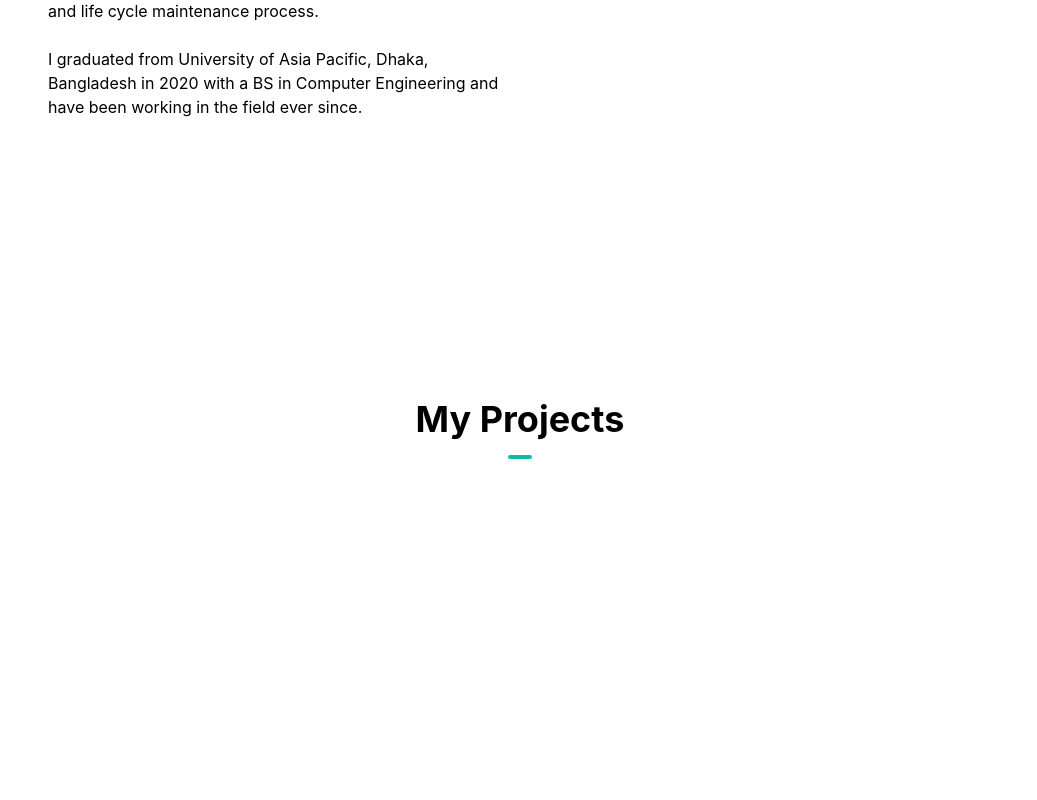
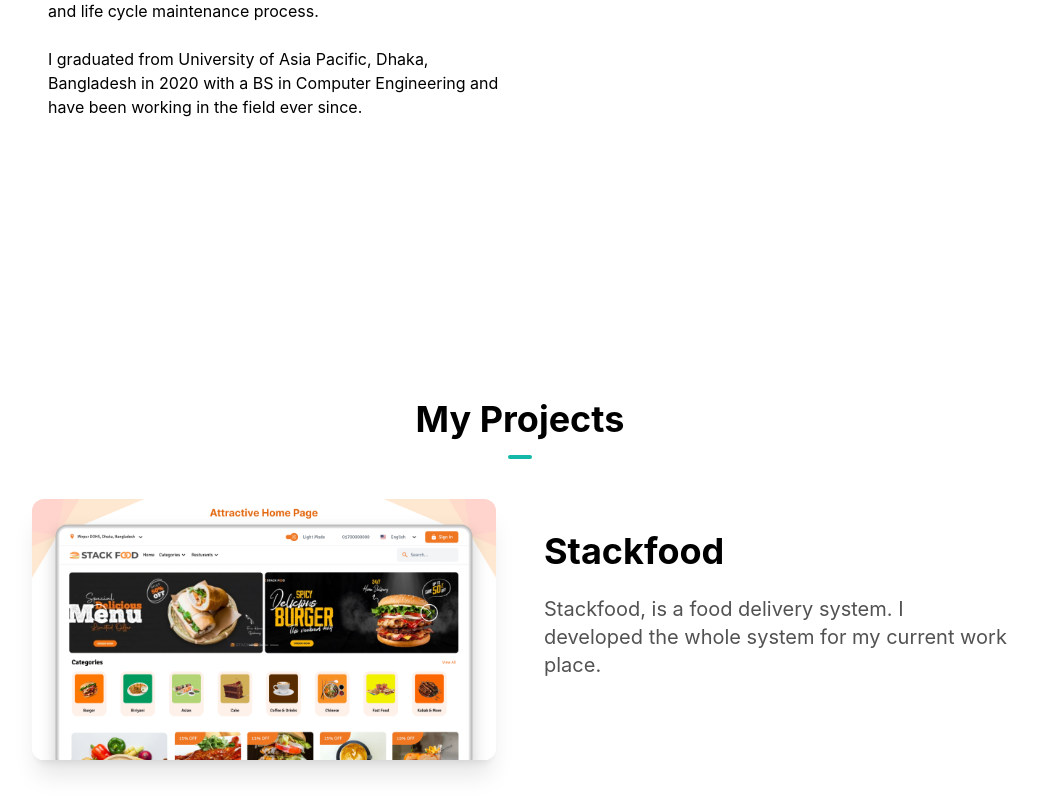
Before and after one commit to anwarhossain1/my-portfolio-tailwind, a Next.js app: page / in a window 1280 px wide. Shown: the part 1464-2264 px from the top of the page, without its empty margins (120-1157 px from the left). Before the commit the page ends 1963 px from the top, so only its background shows below. Built offline with nearby package versions, Linux system fonts and the light colour scheme.

Commit message:
project section added

```diff
--- a/src/components/ProjectsSection.js
+++ b/src/components/ProjectsSection.js
@@ -1,29 +1,32 @@
+import Image from "next/image";
+import Link from "next/link";
 import React from "react";
-
+import stackfood from "../../assets/project/stackfood.png";
+import SlideUp from "./SlideUp";
 const projects = [
   {
-    name: "Thankful Thoughts",
+    name: "Stackfood",
     description:
-      "ThankfulThoughts is a web app that generates an appreciative sentence of something or someone you are thankful for.",
-    image: "/thankfulthoughts.png",
+      "Stackfood, is a food delivery system. I developed the whole system for my current work place.",
+    image: stackfood,
     github: "https://github.com/hqasmei/thankful-thoughts",
-    link: "https://thankfulthoughts.io/",
+    link: "https://stackfood-react.6amtech.com",
   },
-  {
-    name: "PlatoIO",
-    description: "PlatoIO is a to do list app that built using the PERN stack.",
-    image: "/platoio.png",
-    github: "https://github.com/hqasmei/platoio",
-    link: "https://platoio.com/register",
-  },
-  {
-    name: "Kator Family Photos",
-    description:
-      "Kator Family Photos is a photos and video digitization service in the LA area.",
-    image: "/familyphotos.png",
-    github: "https://github.com/hqasmei/katorfamilyphotos",
-    link: "https://katorfamilyphotos.com/",
-  },
+  // {
+  //   name: "PlatoIO",
+  //   description: "PlatoIO is a to do list app that built using the PERN stack.",
+  //   image: "/platoio.png",
+  //   github: "https://github.com/hqasmei/platoio",
+  //   link: "https://platoio.com/register",
+  // },
+  // {
+  //   name: "Kator Family Photos",
+  //   description:
+  //     "Kator Family Photos is a photos and video digitization service in the LA area.",
+  //   image: "/familyphotos.png",
+  //   github: "https://github.com/hqasmei/katorfamilyphotos",
+  //   link: "https://katorfamilyphotos.com/",
+  // },
 ];
 
 const ProjectsSection = () => {
@@ -35,13 +38,13 @@
       </h1>
 
       <div className="flex flex-col space-y-28">
-        {/* {projects.map((project, idx) => {
+        {projects.map((project, idx) => {
           return (
             <div key={idx}>
               <SlideUp offset="-300px 0px -300px 0px">
-                <div className="flex flex-col  animate-slideUpCubiBezier animation-delay-2 md:flex-row md:space-x-12">
+                <div className="flex flex-col  animate-slideUpCubiBezier animation-delay-2 md:flex-row md:space-x-12 mb-10">
                   <div className=" md:w-1/2">
-                    <Link href={project.link}>
+                    <Link href={project.link} target="_blank">
                       <Image
                         src={project.image}
                         alt=""
@@ -58,16 +61,16 @@
                     </p>
                     <div className="flex flex-row align-bottom space-x-4">
                       <Link href={project.github} target="_blank">
-                        <BsGithub
+                        {/* <BsGithub
                           size={30}
                           className="hover:-translate-y-1 transition-transform cursor-pointer"
-                        />
+                        /> */}
                       </Link>
                       <Link href={project.link} target="_blank">
-                        <BsArrowUpRightSquare
+                        {/* <BsArrowUpRightSquare
                           size={30}
                           className="hover:-translate-y-1 transition-transform cursor-pointer"
-                        />
+                        /> */}
                       </Link>
                     </div>
                   </div>
@@ -75,7 +78,7 @@
               </SlideUp>
             </div>
           );
-        })} */}
+        })}
       </div>
     </section>
   );
```
Also changed, not shown: assets/project/stackfood.png (added).
